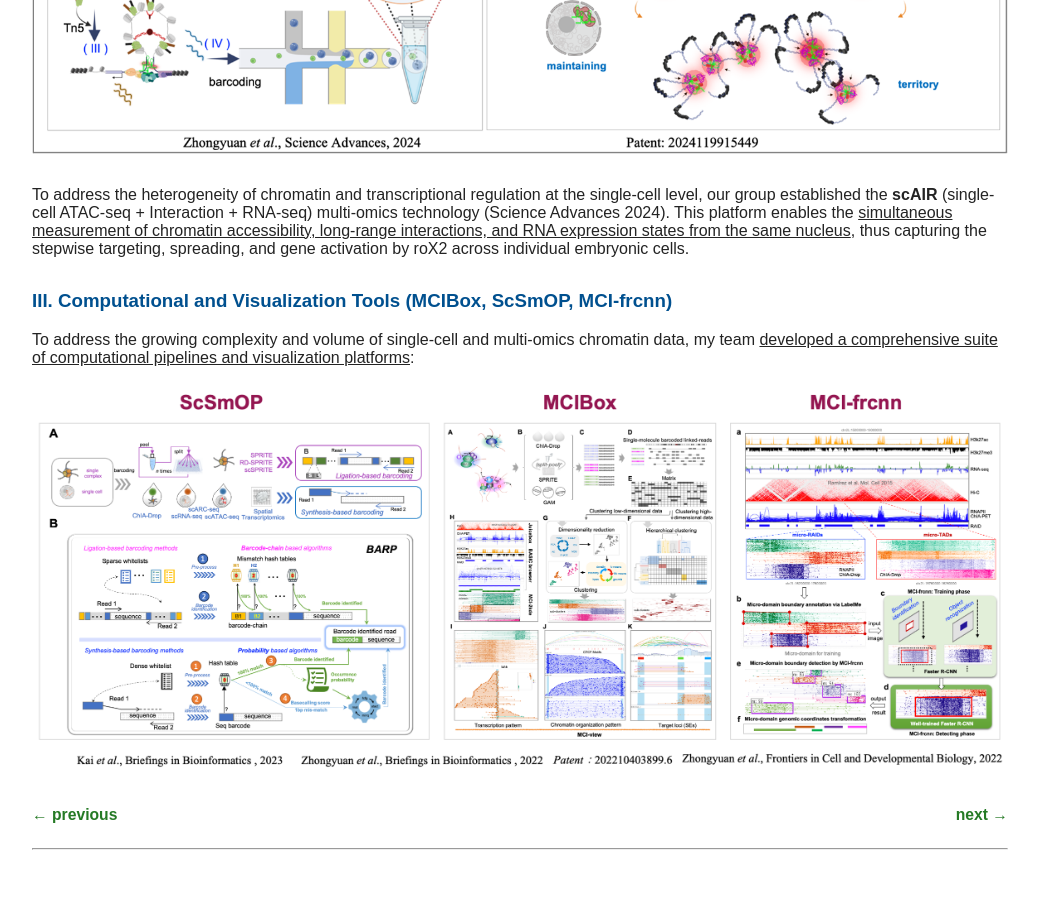
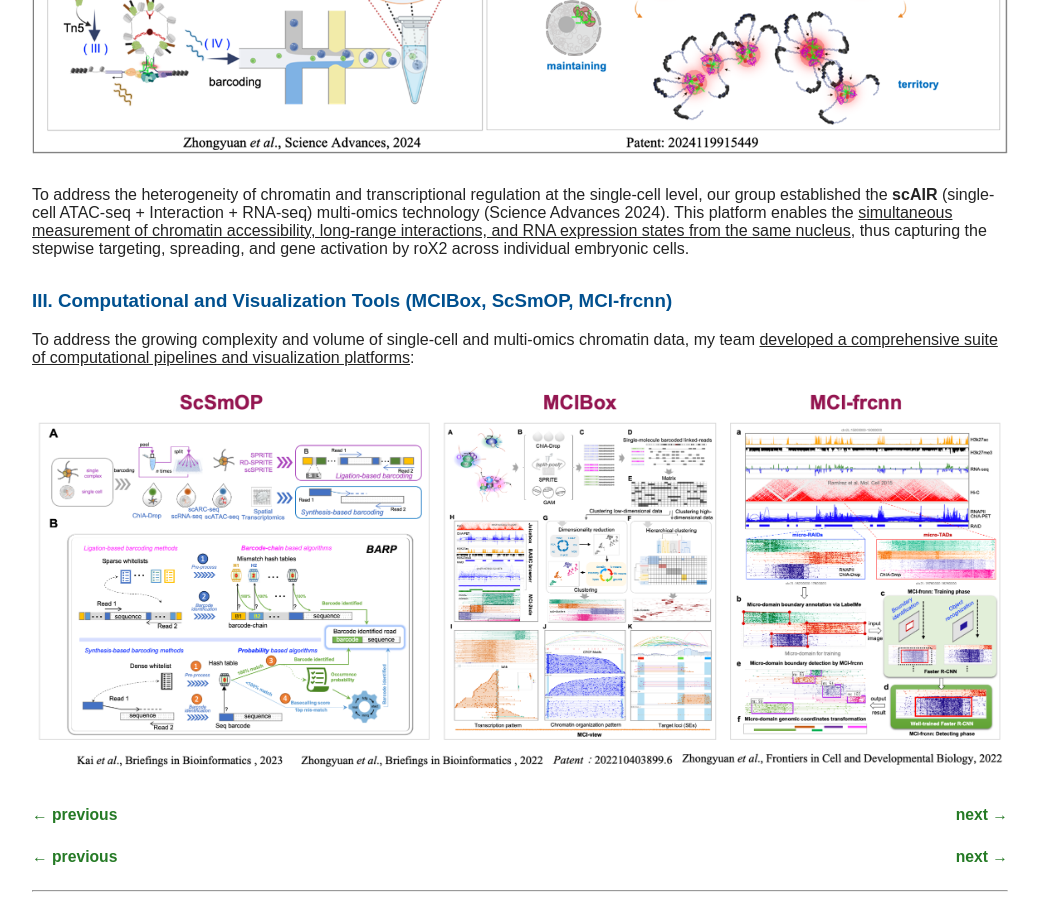
Before and after one commit to ZhengmzLab/zhengmzlab.github.io, a Jekyll site: the page built from index.md, in a window 1280 px wide and 900 px high, scrolled down 3414 px. Shown: the whole window, without its empty margins (120-1159 px from the left). Built offline with Jekyll 4.4.1, drawn with Linux system fonts in a browser that asks for light colours; comment, search, counter and statistics services are not loaded; before the commit the page ends 4272 px from its top, so only the background shows below that.

Commit message:
Update index.md

```diff
--- a/index.md
+++ b/index.md
@@ -55,3 +55,9 @@ To address the growing complexity and volume of single-cell and multi-omics chro
 <img src="research-5.png" alt="research-5" style="max-width: 100%; height: auto;" />
 
 <div style="margin-bottom: 2em;"></div>
+
+  <!-- 上一页 / 下一页 箭头导航，按需要修改链接 -->
+  <div class="pager">
+    <a href="/zh.html" class="prev">&larr; previous</a>
+    <a href="/teaching.html" class="next">next &rarr;</a>
+  </div>
```
